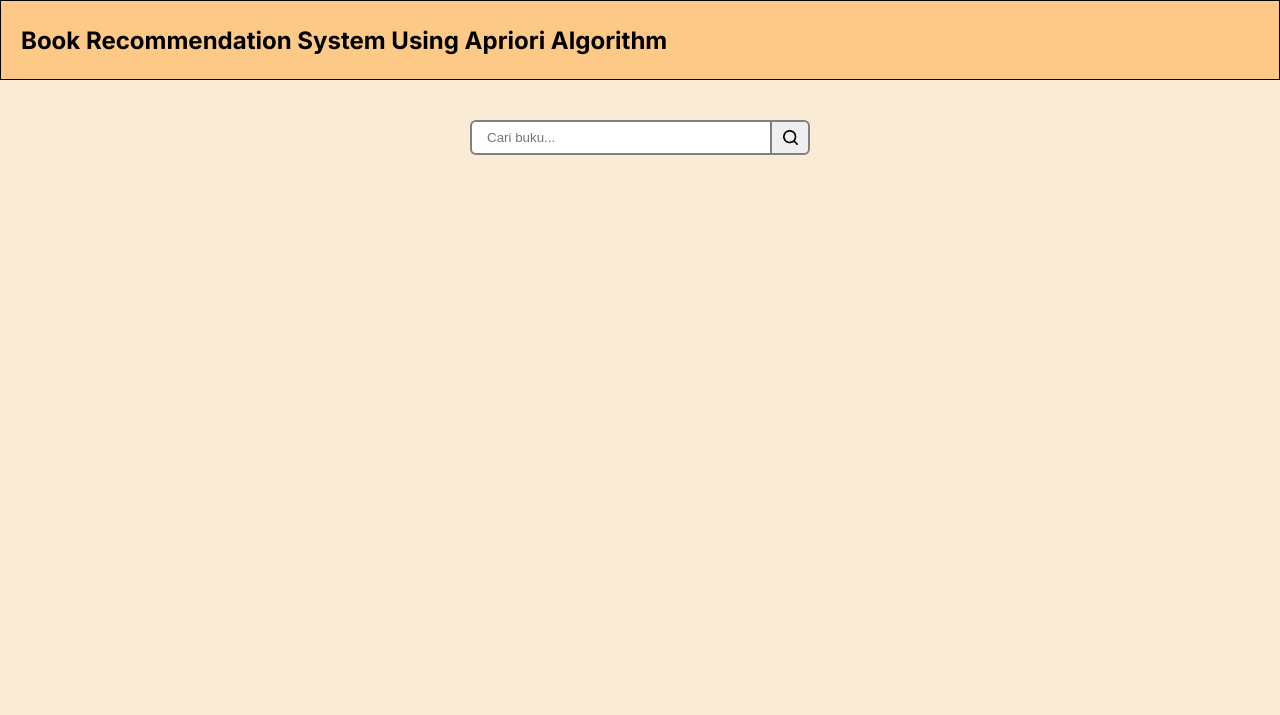
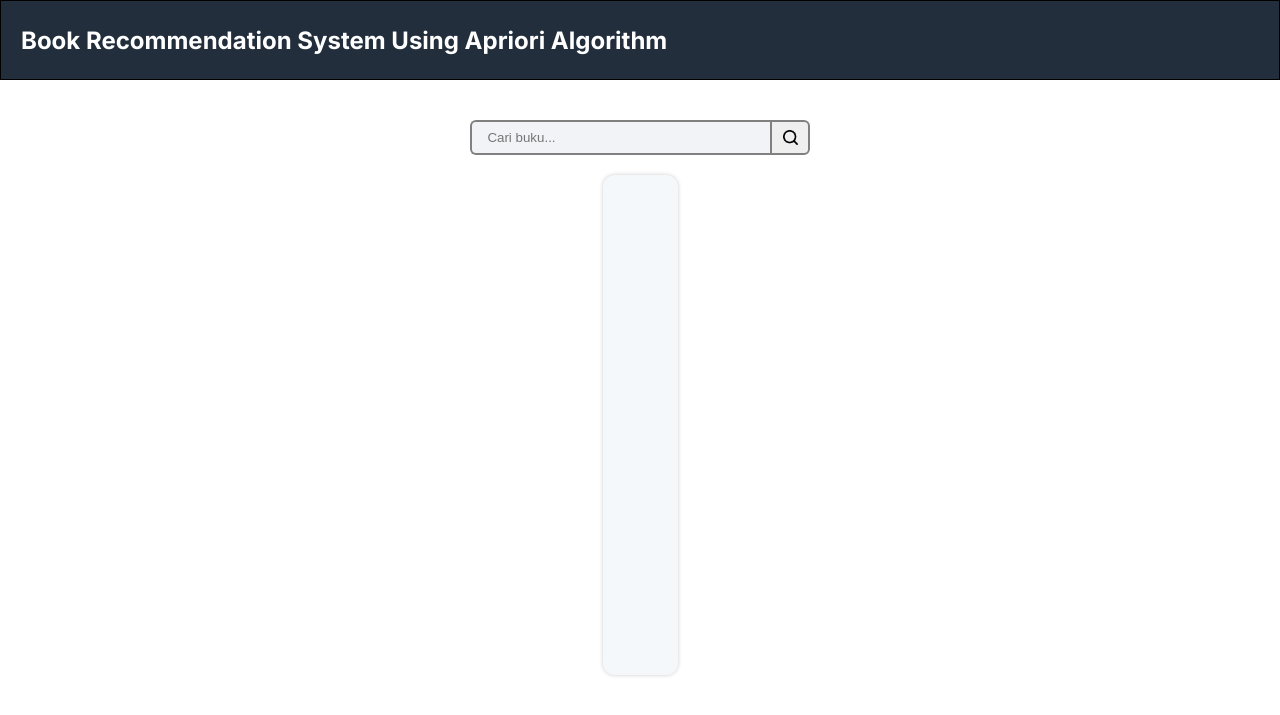
Before and after one commit to SyawalN/Final-Project-Data-Mining, a Flask app: page / in a window 1280 px wide. Shown: the top 715 px of the page. Run offline with Flask 3, Linux system fonts and the light colour scheme; data that the repository does not hold is empty; parts of the project's set-up code (start-up, migrations or seed data) failed here and were passed over.

Commit message:
Update UI theme, added clear search button and animation

```diff
--- a/app/static/css/index.css
+++ b/app/static/css/index.css
@@ -1,11 +1,21 @@
 :root {
     /* header styles rules */
-    --header-background-color: rgb(253, 201, 134);
+    --header-background-color: #222e3c;
     --header-font-size-title: 24px;
+    --item-card-border-color: #E1E3EA;
+}
+
+@keyframes FadeIn {
+    0% {
+        opacity: 0;
+    }
+    100% {
+        opacity: 1;
+    }
 }
 
 body {
-    overflow-y: auto;
+    overflow-y: scroll;
 }
 
 #header-container {
@@ -14,16 +24,9 @@ body {
     display: flex;
     align-items: center;
     border: 1px solid black;
+    color: white;
     background-color: var(--header-background-color);
-    animation: headerFadeIn 0.5s ease-in;
-}
-@keyframes headerFadeIn {
-    0% {
-        opacity: 0;
-    }
-    100% {
-        opacity: 1;
-    }
+    animation: FadeIn 0.5s ease-in forwards;
 }
 
 #header-container > span {
@@ -73,9 +92,12 @@ body {
     padding: 0 15px;
     border: 2px solid gray;
     border-right: none !important;
+    background-color: rgb(242, 243, 247);
     border-radius: 6px 0 0 6px;
+    transition: background-color 0.3s ease;
 }
 #search-form input:focus {
+    background-color: rgb(216, 227, 248);
     outline: none;
 }
 #search-form #search-btn {
@@ -99,9 +121,13 @@ body {
 }
 
 #main-container > #content > #item-container {
-    width: 1300px;
-    padding: 20px;
+    min-height: 500px;
+    padding: 20px 37.5px;
     margin: 20px auto;
+    background-color: rgb(245, 248, 250);
+    box-shadow: 0 0 4px 0 rgba(0, 0, 0, 0.2);
+    border-radius: 12px;
+    animation: FadeIn 1.5s ease-out forwards;
 }
 #main-container > #content hr {
     width: 100%;
@@ -109,26 +135,12 @@ body {
     margin: 0;
     margin-bottom: 1rem;
 }
-#item-container::-webkit-scrollbar {
-    width: 8px;
-}
-#item-container::-webkit-scrollbar-track {
-    background-color: rgb(226, 212, 195);
-}
-#item-container::-webkit-scrollbar-thumb {
-    background-color: rgb(186, 159, 125);
-}
-#item-container::-webkit-scrollbar-thumb:hover {
-    background-color: rgb(160, 137, 108);
-}
-.item-card {
-    --item-card-border-color: rgb(210, 195, 175);
-}
 .item-section {
     width: 100%;
     display: flex;
     flex-flow: row wrap;
     gap: 16px;
+    animation: FadeIn 1s ease-out forwards;
 }
 .item-section:not(:last-child) {
     margin-bottom: 40px;
--- a/app/static/css/main.css
+++ b/app/static/css/main.css
@@ -17,5 +17,5 @@ html {
 body {
     margin: 0;
     padding: 0;
-    background-color: antiquewhite;
+    background-color: #fff;
 }
```
Also changed, not shown: other parts of app/static/css/index.css (+23 -5 lines), app/templates/index.html (+51 -38 lines).
